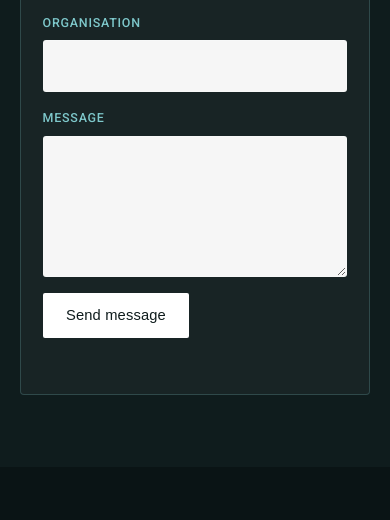
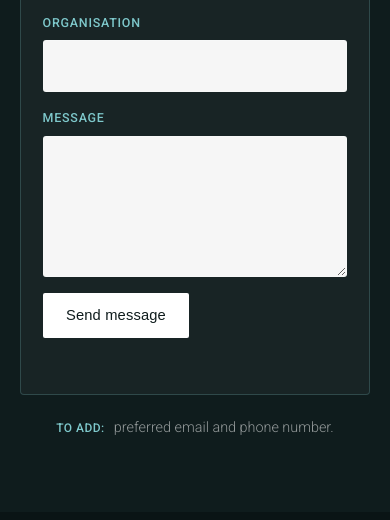
Before and after one commit to collingwood-web-design/a4-life-science-pages, a plain HTML site: page index.html in a window 390 px wide. Shown: the part 6399-6919 px from the top of the page. Drawn offline with Linux system fonts and the light colour scheme.

Commit message:
Restore under-form note for preferred email and phone.
Co-authored-by: Cursor <cursoragent@cursor.com>

```diff
--- a/css/styles.css
+++ b/css/styles.css
@@ -1037,6 +1037,22 @@ p:last-child {
   color: #7ec8cb;
 }
 
+.contact-blank {
+  margin: 1.35rem 0 0;
+  font-size: 0.9rem;
+  color: rgba(255, 255, 255, 0.55);
+  font-weight: 300;
+}
+
+.blank-label {
+  color: #7ec8cb;
+  font-weight: 500;
+  letter-spacing: 0.04em;
+  text-transform: uppercase;
+  font-size: 0.75rem;
+  margin-right: 0.35rem;
+}
+
 /* Footer */
 .site-footer {
   padding: var(--space-lg) 0;
--- a/index.html
+++ b/index.html
@@ -301,6 +301,10 @@
           </div>
           <p data-cwd-contact-status class="contact-form__status" role="status" aria-live="polite"></p>
         </form>
+
+        <p class="contact-blank reveal">
+          <span class="blank-label">To add:</span> preferred email and phone number.
+        </p>
       </div>
     </section>
   </main>
```
